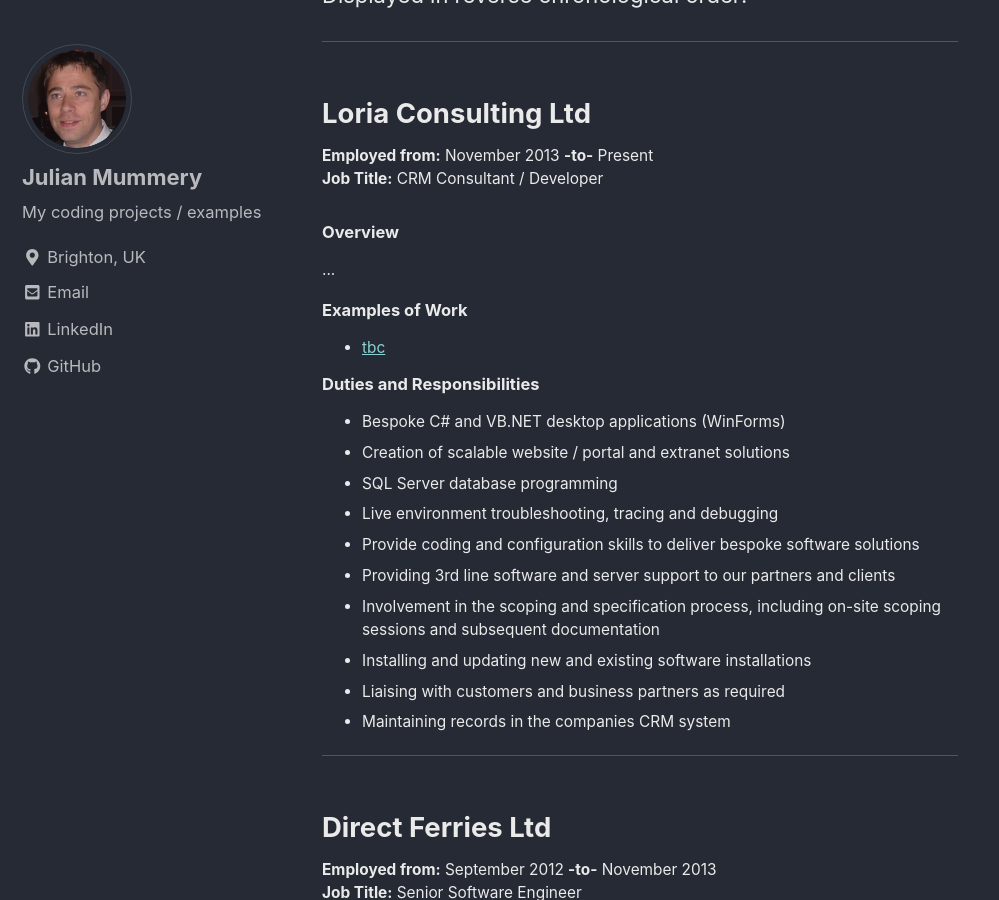
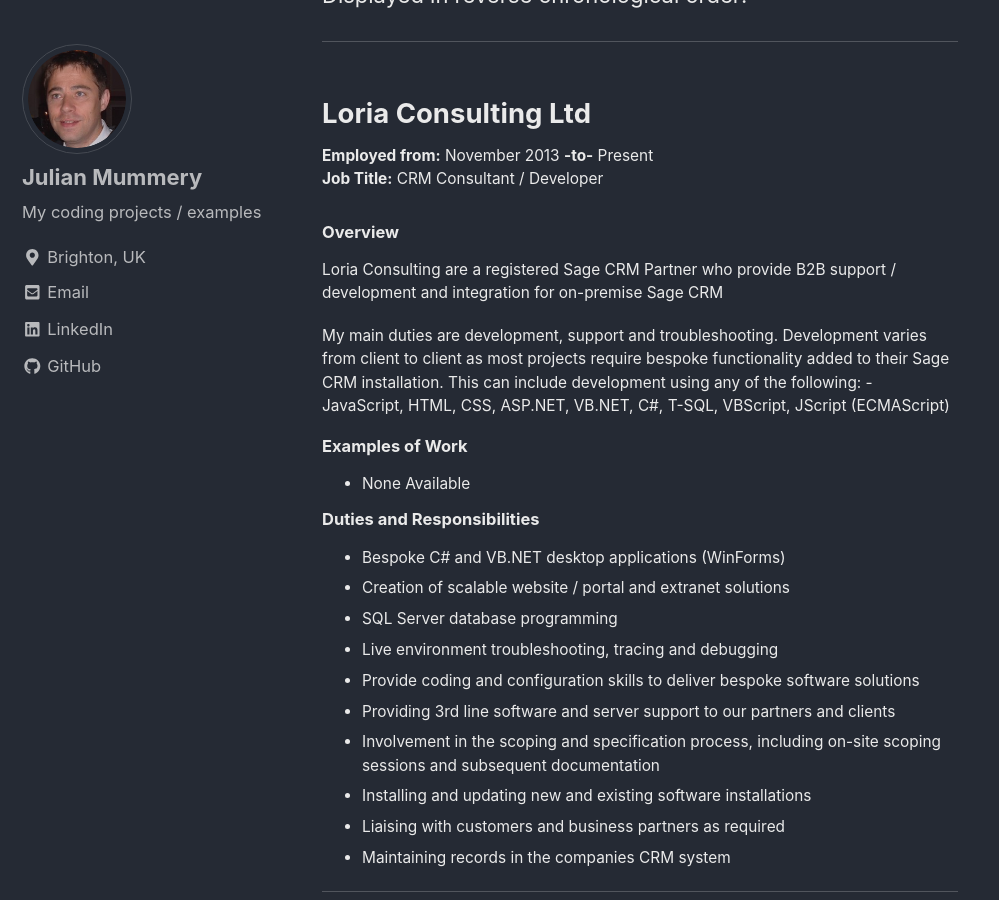
Before and after one commit to julianmummery/julianmummery.github.io, a Jekyll site: the page built from _pages/experience.md, in a window 1280 px wide and 900 px high, scrolled down 509 px. Shown: the whole window, without its empty margins (0-999 px from the left). Built offline with Jekyll 4.4.1, drawn with Linux system fonts in a browser that asks for light colours; nearby versions of some CDN libraries.

Commit message:
Update experience.md

```diff
--- a/_pages/experience.md
+++ b/_pages/experience.md
@@ -14,10 +14,11 @@
 <p style="font-size:0.70em; margin-top:0; margin-bottom: 0;"><strong>Employed from:</strong> November 2013 <strong>-to-</strong> Present</p>
 <p style="font-size:0.70em; margin-top:0; margin-bottom: 0;"><strong>Job Title:</strong> CRM Consultant / Developer</p>
 <h5>Overview</h5>
-<p style="font-size:0.70em;">...</p>
+<p style="font-size:0.70em;">Loria Consulting are a registered Sage CRM Partner who provide B2B support / development and integration for on-premise Sage CRM</p>
+<p style="font-size:0.70em;">My main duties are development, support and troubleshooting. Development varies from client to client as most projects require bespoke functionality added to their Sage CRM installation. This can include development using any of the following: - JavaScript, HTML, CSS, ASP.NET, VB.NET, C#, T-SQL, VBScript, JScript (ECMAScript)</p>
 <h5 style="margin-top: 0px">Examples of Work</h5>
 <ul style="font-size:0.70em;">
-  <li><a href="https://julianmummery.github.io/tbc" target="_blank">tbc</a></li>
+  <li>None Available</li>
 </ul>
 <h5 style="margin-top: 0px">Duties and Responsibilities</h5>
 <ul style="font-size:0.70em;">
```
